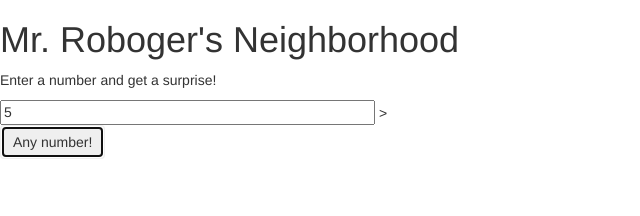
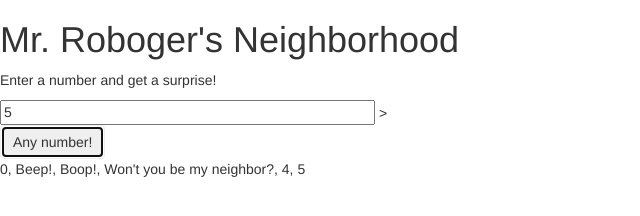
Before and after one commit to etc503/Neighborhood, a plain HTML site: page index.html in a window 1280 px wide. Both pictures are taken after typing "5" into the empty fields and a click on the button "Any number!". Shown: the whole page, without its empty margins (0-640 px from the left). Drawn offline with Linux system fonts and the light colour scheme.

Commit message:
added result variable and moved up result to show

```diff
--- a/css/styles.css
+++ b/css/styles.css
@@ -8,6 +8,8 @@
  }
 
 
- #arr {
-   display: none
+ #output {
+   display:
+
+
  }
--- a/index.html
+++ b/index.html
@@ -16,7 +16,8 @@
     <button type="submit" class="btn">Any number!</button>
   </form>
 
-  <div id="arrMod">
+  <div id="output">
+  <p><span id= "arrMod"></span></p>
 
 
   </div>
--- a/js/scripts.js
+++ b/js/scripts.js
@@ -8,24 +8,26 @@ $(document).ready(function() {
     while(lowEnd <= highEnd){
     arr.push(lowEnd++);
     }
-console.log(arr);
-  var arrMod = arr.forEach(function(number,i) {
+    console.log(arr);
+    var arrMod = [];
+    arr.forEach(function(number,i) {
 
     var digits = number.toString().split("");
-    if (digits.includes ("3")) arr[i] = "Won't you be my neighbor?";
-     else if (digits.includes("2")) arr[i] = "Boop!";
-     else if (digits.includes ("1")) arr[i] = "Beep!";
+    if (digits.includes ("3")) arrMod[i] = "Won't you be my neighbor?";
+     else if (digits.includes("2")) arrMod[i] = "Boop!";
+     else if (digits.includes ("1")) arrMod[i] = "Beep!";
      else {
-      return number;
+       arrMod[i] = number.toString();
 
     };
-   console.log(arrMod);
   });
-  return arrMod.join(", ");
+  console.log(arrMod);
+  var result = arrMod.join(", ");
+  console.log(result);
+  $("#arrMod").text(result);
+  $("#output").show();
   });
 
-
- $("#arrMod").show();
 
 
 
```
